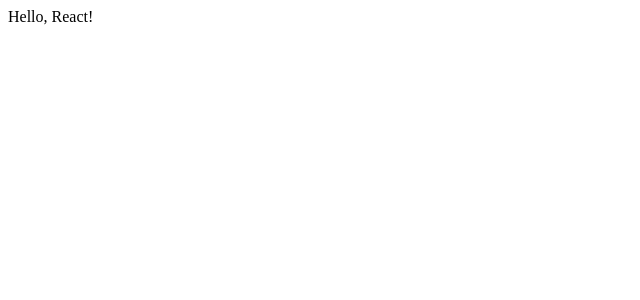
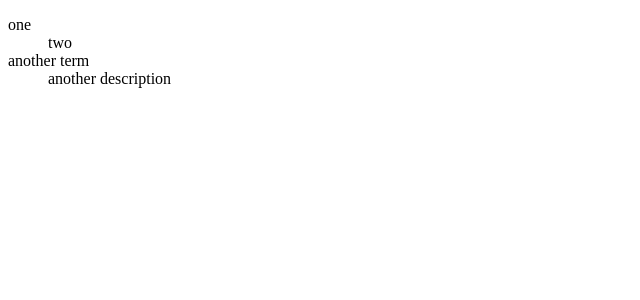
Before and after one commit to AnnLP2/homeworks_JS, a React (Create React App) app: page / in a window 1280 px wide. Shown: the top 300 px of the page, without its empty margins (0-640 px from the left). Built offline with nearby package versions, Linux system fonts and the light colour scheme.

Commit message:
hw_79 resolved

```diff
--- a/src/App.js
+++ b/src/App.js
@@ -1,7 +1,14 @@
+import Definitions from "./components/Definitions";
+
 function App() {
+  const definitions = [
+    { dt: "one", dd: "two", id: 1 },
+    { dt: "another term", dd: "another description", id: 2 }
+  ];
+
   return (
     <div className="App">
-      Hello, React!
+      <Definitions data={definitions} />
     </div>
   );
 }
--- /dev/null
+++ b/src/components/Definitions.jsx
@@ -0,0 +1,19 @@
+import React from "react";
+
+class Definitions extends React.Component {
+  render() {
+    const { data } = this.props;
+    return (
+      <dl>
+        {data.map(item => (
+          <React.Fragment key={item.id}>
+            <dt>{item.dt}</dt>
+            <dd>{item.dd}</dd>
+          </React.Fragment>
+        ))}
+      </dl>
+    );
+  }
+}
+
+export default Definitions;
```
